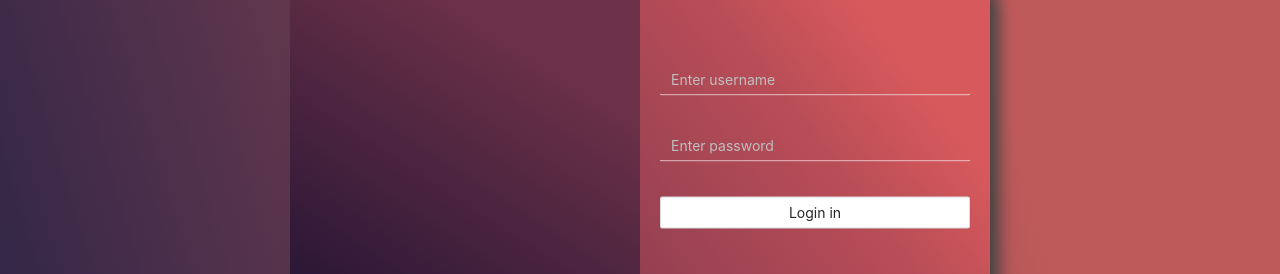
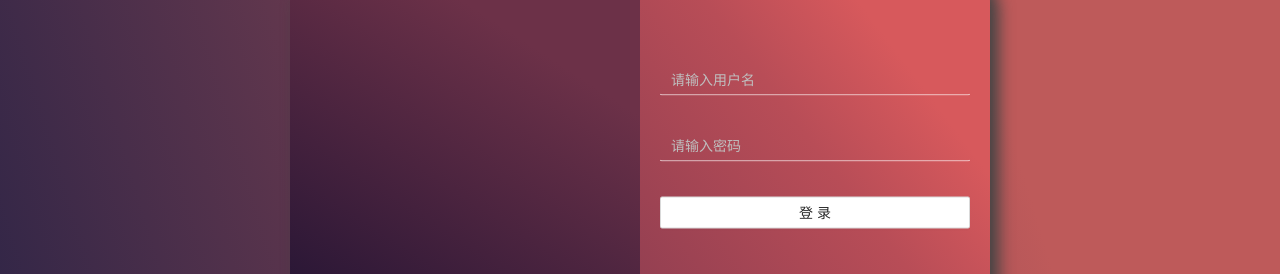
Before and after one commit to qizhang01/webpack4d, a React app: page / in a window 1280 px wide. Shown: the part 236-510 px from the top of the page. Built offline with nearby package versions, Linux system fonts and the light colour scheme.

Commit message:
logo替换

```diff
--- a/src/pages/layout/index.less
+++ b/src/pages/layout/index.less
@@ -2,7 +2,7 @@
 
     .layout-sidebar__header {
         padding: 15px;
-        height: 64px;
+        height: 60px;
         background: #001529;
 
         display: flex;
--- a/src/pages/login/index.tsx
+++ b/src/pages/login/index.tsx
@@ -1,5 +1,5 @@
-import * as React from 'react'
-import { Input, Button, Space } from 'antd'
+import React, { useReducer } from 'react'
+import { Input, Button } from 'antd'
 import { Auth } from '@/auth'
 import { RouteUri } from '@/router/config'
 import './index.less'
@@ -87,17 +87,17 @@ const Login: React.FC = () => {
                 <section>
                     <Input
                         bordered={false}
-                        placeholder="Enter username"
+                        placeholder="请输入用户名"
                         onChange={setAccount.setUsername}
                     />
                     <Input
                         bordered={false}
-                        placeholder="Enter password"
+                        placeholder="请输入密码"
                         onChange={setAccount.setPassword}
                     />
 
                     <Button block={true} loading={formData.loading} onClick={setAccount.onSubmit}>
-                        Login in
+                        登 录
                     </Button>
                 </section>
             </div>
```
Also changed, not shown: src/assets/images/logo.svg.
